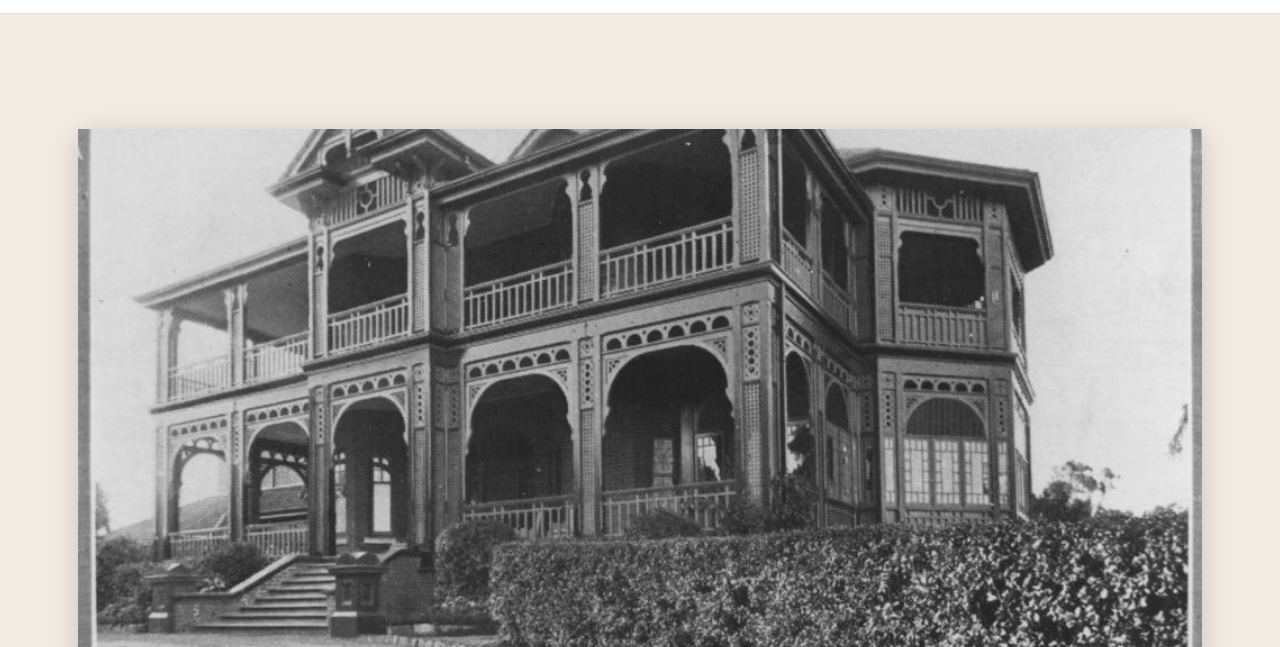
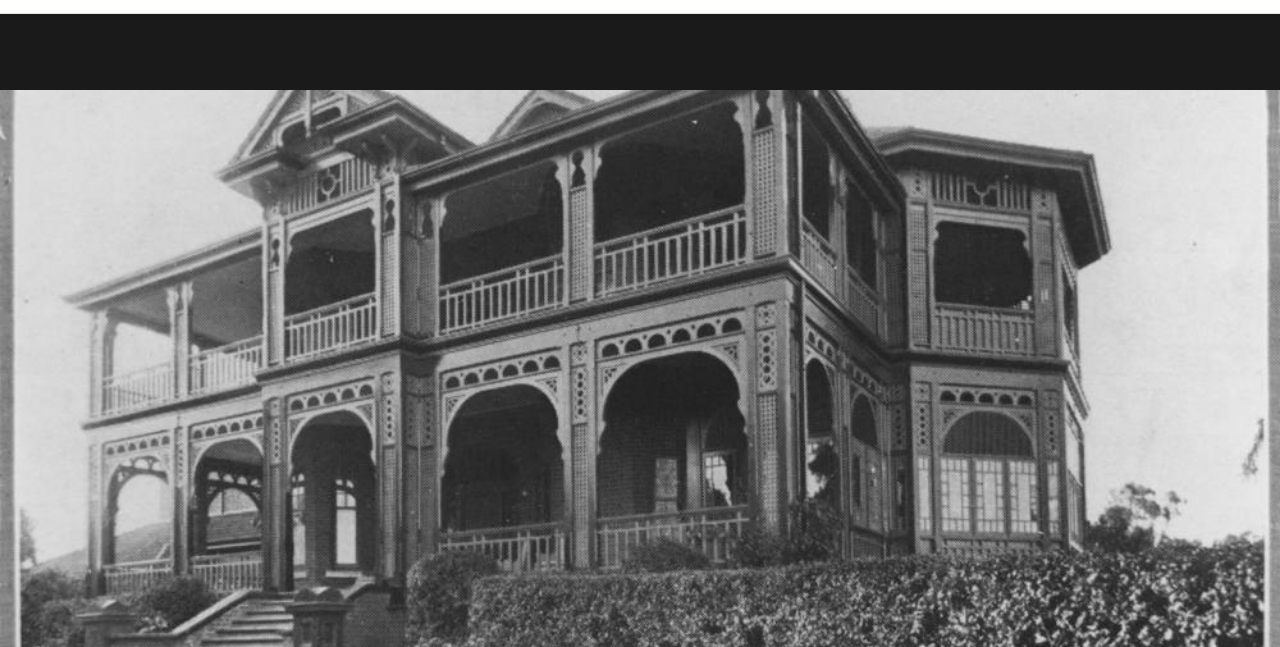
Before and after one commit to sarretechnologies/heritage-trail, a plain HTML site: page index.html in a window 1280 px wide. Shown: the part 98-745 px from the top of the page. Drawn offline with nearby package versions, Linux system fonts and the light colour scheme.

Commit message:
Hero image fills width edge-to-edge, no padding gaps

```diff
--- a/index.html
+++ b/index.html
@@ -103,23 +103,24 @@
 
   /* Hero image */
   .hero-image {
-    width: 100%; background: var(--cream-deep);
+    width: 100%; background: #1a1a1a;
     border-bottom: 1px solid var(--border);
   }
   .hero-image-wrap {
-    max-width: var(--maxw); margin: 0 auto;
-    padding: clamp(20px, 3vw, 40px) clamp(16px, 3vw, 40px) clamp(8px, 1.5vw, 14px);
+    width: 100%; margin: 0; padding: 0;
+    line-height: 0;
   }
   .hero-image img {
-    display: block; width: 100%; height: auto;
-    max-height: 70vh; object-fit: cover;
-    box-shadow: 0 6px 28px rgba(0,0,0,0.18);
+    display: block; width: 100%;
+    height: clamp(320px, 70vh, 760px);
+    object-fit: cover; object-position: center 35%;
   }
   .hero-image-caption {
     max-width: var(--maxw); margin: 0 auto;
-    padding: 0 clamp(16px, 3vw, 40px) clamp(20px, 3vw, 36px);
+    padding: clamp(14px, 2vw, 22px) clamp(16px, 3vw, 40px);
     font-size: 11px; letter-spacing: 0.18em; text-transform: uppercase;
     color: var(--text-muted); font-weight: 500; text-align: center;
+    background: var(--cream-deep);
   }
   .hero-image-caption em {
     font-style: italic; text-transform: none; letter-spacing: 0;
```
